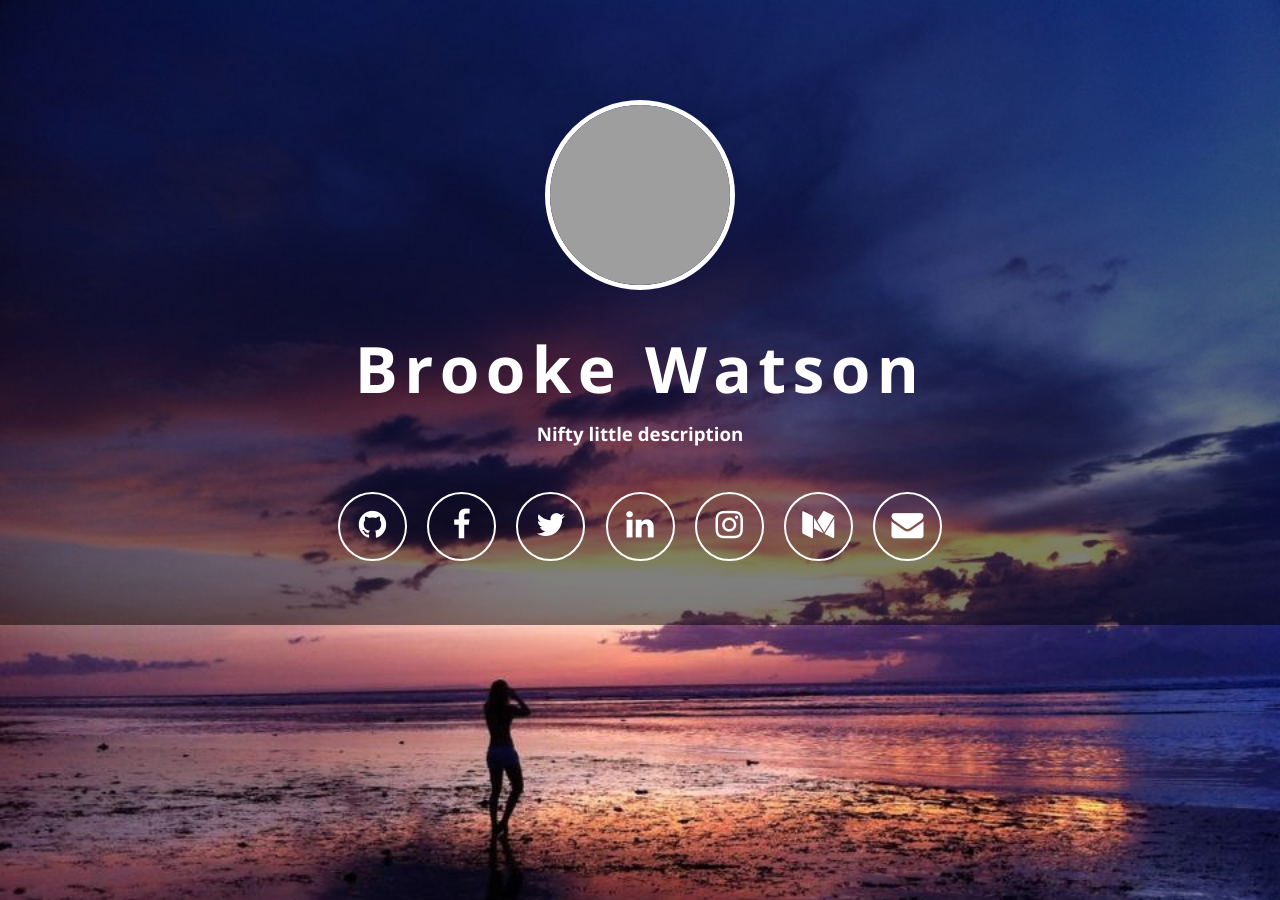
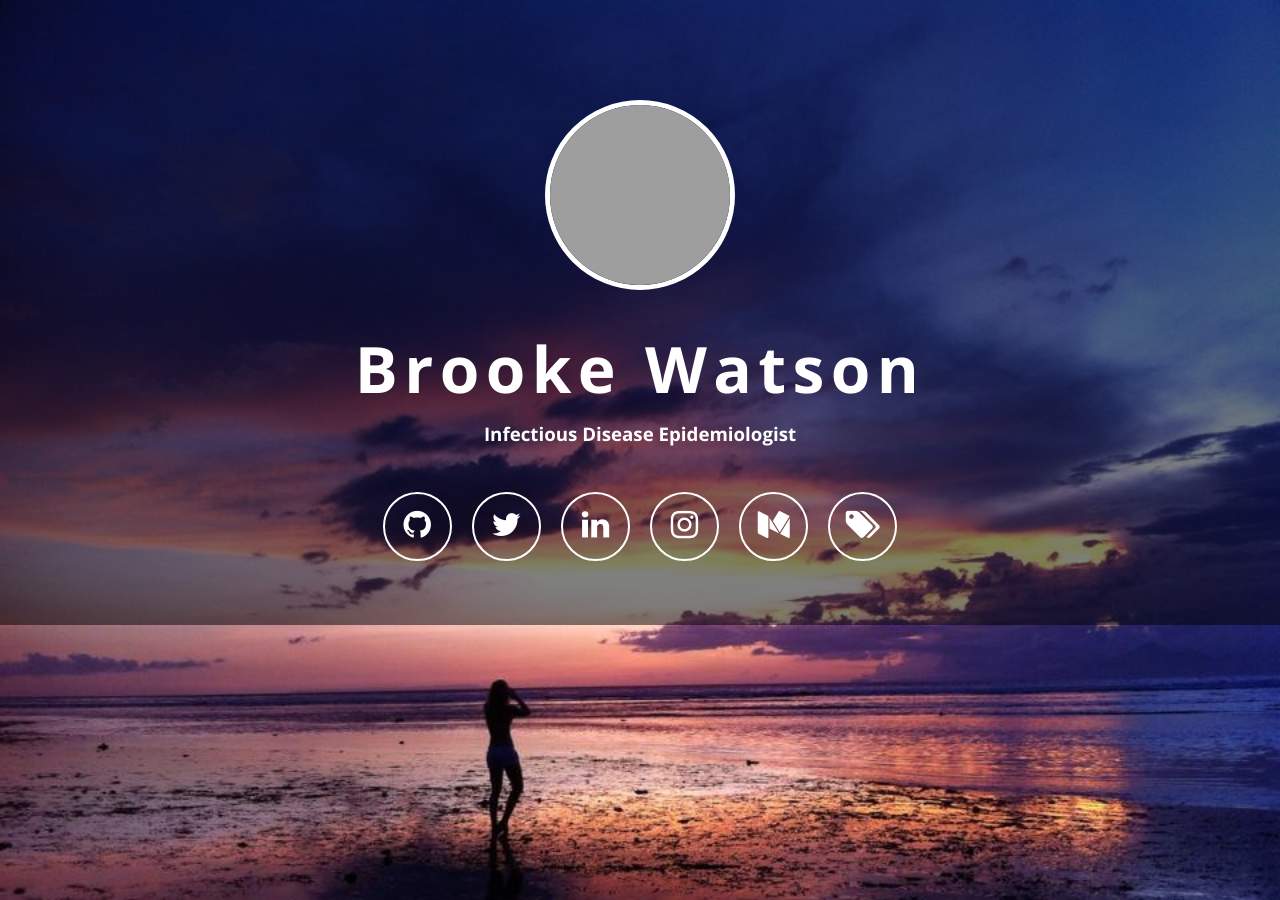
Before and after one commit to brooke-watson/brooke-watson.github.io, a Jekyll site: the page built from index.html, in a window 1280 px wide. Built offline with Jekyll 4.4.1, drawn with Linux system fonts in a browser that asks for light colours; nearby versions of some CDN libraries; grey boxes are pictures that could not be loaded.

Commit message:
changed descrip

```diff
--- a/_config.yml
+++ b/_config.yml
@@ -1,19 +1,19 @@
 # Site settings
 name: Brooke Watson
-description: "Nifty little description"
-url: "Infectious Disease Epidemiologist"
+description: "Infectious Disease Epidemiologist"
+url: "http://brooklyneveryone.github.io/"
 
 
 # Delete the lines you don't need
 # about 5 elements are recomended
 github_username:  brooklyneveryone
-facebook_username: your_facebook_username_goes_here
+# facebook_username: your_facebook_username_goes_here
 twitter_username: brookLYNevery1
 linkedin_username: brookewatson1
 instagram_username:  brooklyneveryone
 medium_username:  brooklyneveryone
-# blog_url: "/blog"
-email: "/newsletter"
+blog_url: "/newsletter"
+# email: "/newsletter"
 
 
 avatar: yes
```
